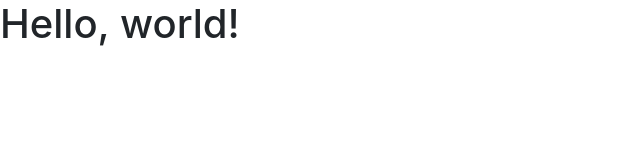
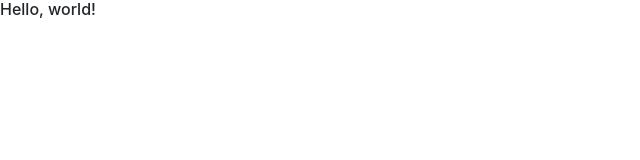
Before and after one commit to jdg2384/Q2warmup, a website: page index.html in a window 1280 px wide. Shown: the whole page, without its empty margins (0-640 px from the left). Drawn offline with nearby package versions, Linux system fonts and the light colour scheme.

Commit message:
First Branch Commit

```diff
--- a/index.html
+++ b/index.html
@@ -18,7 +18,7 @@
     <![endif]-->
   </head>
   <body>
-    <h1>Hello, world!</h1>
+    <h6>Hello, world!</h6>
 
     <!-- jQuery (necessary for Bootstrap's JavaScript plugins) -->
     <script src="https://ajax.googleapis.com/ajax/libs/jquery/1.12.4/jquery.min.js"></script>
```
